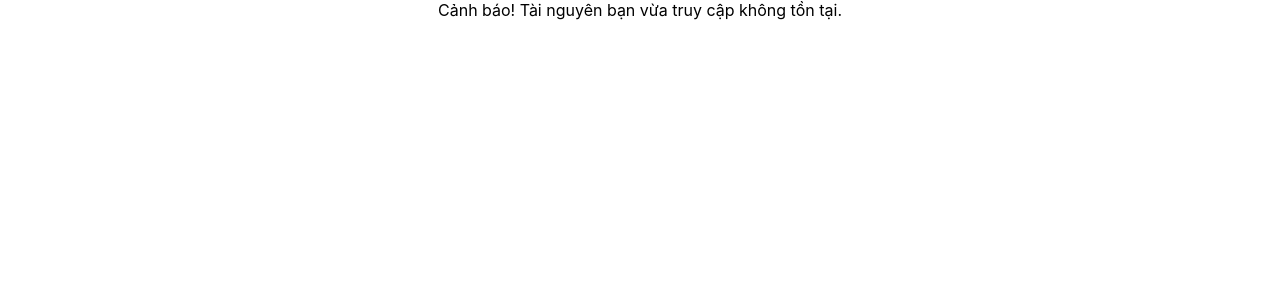
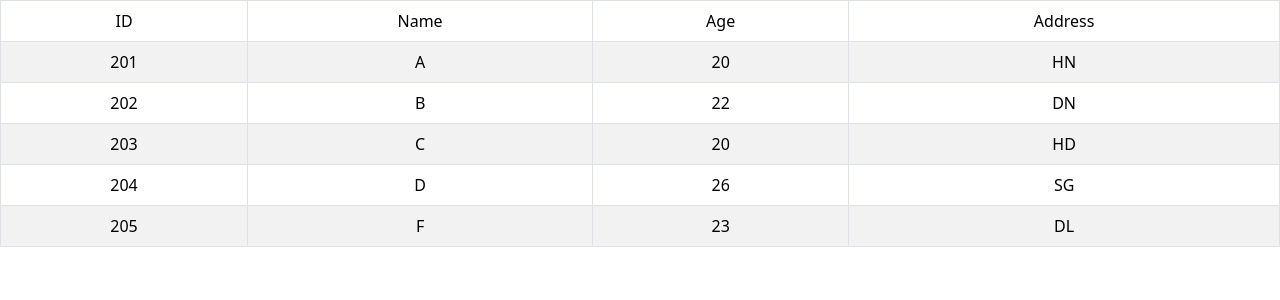
Before and after one commit to hoangquetran/exam-react, a React (Create React App) app in the folder reactjs-cg/: page / in a window 1280 px wide. Shown: the top 300 px of the page. Built offline with nearby package versions, Linux system fonts and the light colour scheme.

Commit message:
show student list by class

```diff
--- a/reactjs-cg/src/App.js
+++ b/reactjs-cg/src/App.js
@@ -1,11 +1,14 @@
 // import logo from './logo.svg';
 import React from 'react';
 import './App.css';
+import 'bootstrap/dist/css/bootstrap.min.css';
 // import ShowInfor from './componnents/ShowInforBrowser';
 // import ShowInforStudents from './componnents/ShowInforStudents';
 // import { ShowProfileCard } from './componnents/ProfileCard/ShowProfileCard';
 // import { LoginForm } from './componnents/Login/Login';
-import { AlertComponent } from './componnents/AlertComponent';
+// import { AlertComponent } from './componnents/AlertComponent';
+import ShowStudentList from './componnents/StudentList/ShowStudentList';
+
 
 function App() {
   return (
@@ -14,7 +17,8 @@ function App() {
       {/* <ShowInforStudents /> */}
       {/* <ShowProfileCard /> */}
       {/* <LoginForm /> */}
-      <AlertComponent text="Cảnh báo! Tài nguyên bạn vừa truy cập không tồn tại." />
+      {/* <AlertComponent text="Cảnh báo! Tài nguyên bạn vừa truy cập không tồn tại." /> */}
+      <ShowStudentList />
     </div>
   );
 }
--- /dev/null
+++ b/reactjs-cg/src/componnents/StudentList/ShowStudentList.js
@@ -0,0 +1,68 @@
+import React, {Component} from "react";
+import Table from 'react-bootstrap/Table';
+
+const studentList = [
+    {
+        id: 201,
+        name: "A",
+        age: 20,
+        address: "HN"
+    },
+    {
+        id: 202,
+        name: "B",
+        age: 22,
+        address: "DN"
+    },
+    {
+        id: 203,
+        name: "C",
+        age: 20,
+        address: "HD"
+    },
+    {
+        id: 204,
+        name: "D",
+        age: 26,
+        address: "SG"
+    },
+    {
+        id: 205,
+        name: "F",
+        age: 23,
+        address: "DL"
+    },
+]
+
+class ShowStudentList extends Component {
+
+    render() {
+        return(
+            <Table striped bordered hover>
+                <thead>
+                    <tr>
+                        <td>ID</td>
+                        <td>Name</td>
+                        <td>Age</td>
+                        <td>Address</td>
+                    </tr>
+                </thead>
+                <tbody>
+                    {studentList.map((student) => {
+                        return (
+                            <tr key={student.id}>
+                                <td>{student.id}</td>
+                                <td>{student.name}</td>
+                                <td>{student.age}</td>
+                                <td>{student.address}</td>
+                            </tr>
+                        )
+                    })}
+                </tbody>
+            </Table>
+        );
+    }
+
+}
+
+export default ShowStudentList;
```
